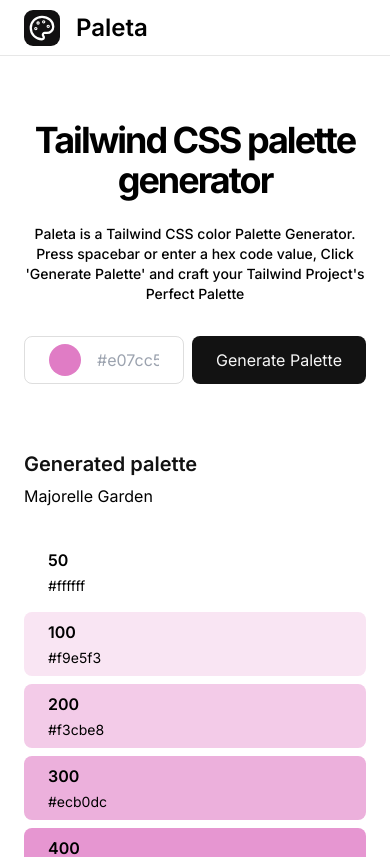
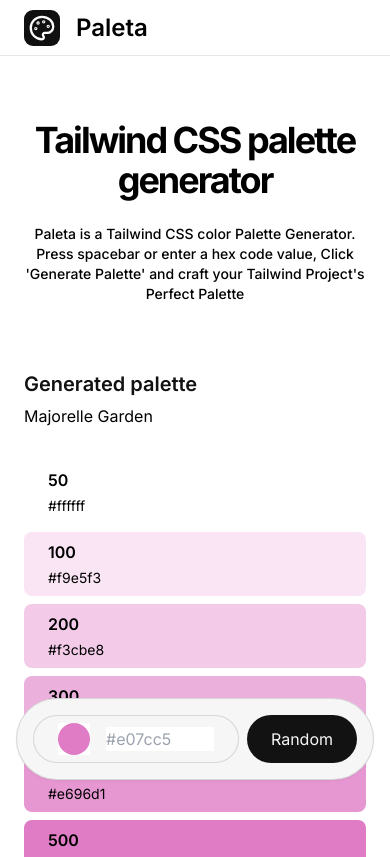
Before and after one commit to fabriciolak/paleta, a Next.js app: page / in a window 390 px wide. Shown: the top 857 px of the page. Built offline with nearby package versions, Linux system fonts and the light colour scheme.

Commit message:
feat: add float input to generato random color scale on mobile

```diff
--- a/src/components/Palette.tsx
+++ b/src/components/Palette.tsx
@@ -5,21 +5,30 @@
 import { ColorPicker } from "./ColorPicker";
 import { ColorScale } from "./ColorScale";
 import chroma from "chroma-js";
+import { useWindowDimension } from "@/hooks/useWindowDimension";
 
 export function Palette() {
-  const [inputValue, setInputValue] = React.useState<string>("");
+  const { color, palette } = useColor();
+  const { width } = useWindowDimension();
+  const [inputValue, setInputValue] = React.useState<string>(color);
   const dispatch = useAppDispatch();
 
-  const { color, palette } = useColor();
+  const IS_MOBILE = width <= 640 ? true : false;
 
   function handleGenerate() {
     const isValidHex = chroma.valid(inputValue);
+    const inputValueHex = inputValue.replace("#", "");
 
-    if (inputValue.length <= 6 && isValidHex) {
+    if (inputValueHex.length <= 6 && isValidHex) {
       dispatch(generate({ color: inputValue }));
       setInputValue("");
 
       return;
+    }
+
+    if (inputValueHex.length <= 6 && IS_MOBILE) {
+      dispatch(generate({ color: inputValue }));
+      setInputValue("");
     }
   }
 
@@ -52,15 +61,15 @@
             </p>
           </div>
 
-          <div className="flex gap-2 mt-8">
-            <div className="flex flex-1 gap-4 px-6 items-center border border-cod-gray-600/20 rounded-lg">
+          <div className="flex gap-2 mt-8 sm:static fixed bottom-16 inset-x-4 sm:inset-0 z-10 sm:z-0 sm:h-auto bg-cod-gray-50 sm:bg-transparent p-4 sm:p-0 border sm:border-none border-cod-gray-600/20 rounded-full sm:rounded-none shadow-sm sm:shadow-none">
+            <div className="flex flex-1 gap-4 bg-cod-gray-50 sm:bg-transparent px-6 items-center border border-cod-gray-600/20 rounded-full sm:rounded-lg">
               <div className="flex items-center justify-center">
                 <ColorPicker />
               </div>
 
               <input
                 type="text"
-                className="w-full outline-none"
+                className="w-full outline-none "
                 placeholder={color}
                 value={inputValue}
                 onChange={(e) => setInputValue(e.target.value)}
@@ -69,9 +78,9 @@
 
             <button
               onClick={handleGenerate}
-              className="h-12 px-6 py-2 flex items-center bg-cod-gray-950 text-cod-gray-50 rounded-lg"
+              className="h-12 px-6 py-2 flex items-center bg-cod-gray-950 text-cod-gray-50 rounded-full md:rounded-lg"
             >
-              Generate Palette
+              {IS_MOBILE ? "Random" : "Generate"}
             </button>
           </div>
         </div>
--- /dev/null
+++ b/src/hooks/useWindowDimension.tsx
@@ -0,0 +1,31 @@
+import React from "react";
+
+export function useWindowDimension() {
+  const [dimension, setDimension] = React.useState<{
+    width: number;
+    height: number;
+  }>({
+    width: 0,
+    height: 0,
+  });
+
+  function updateDimension() {
+    setDimension({
+      width: window.innerWidth,
+      height: window.innerHeight,
+    });
+  }
+
+  React.useEffect(() => {
+    window.addEventListener("resize", updateDimension);
+
+    return () => window.removeEventListener("resize", updateDimension);
+  }, [dimension]);
+
+  const { width, height } = dimension;
+
+  return {
+    width: width,
+    height: height,
+  };
+}
```
